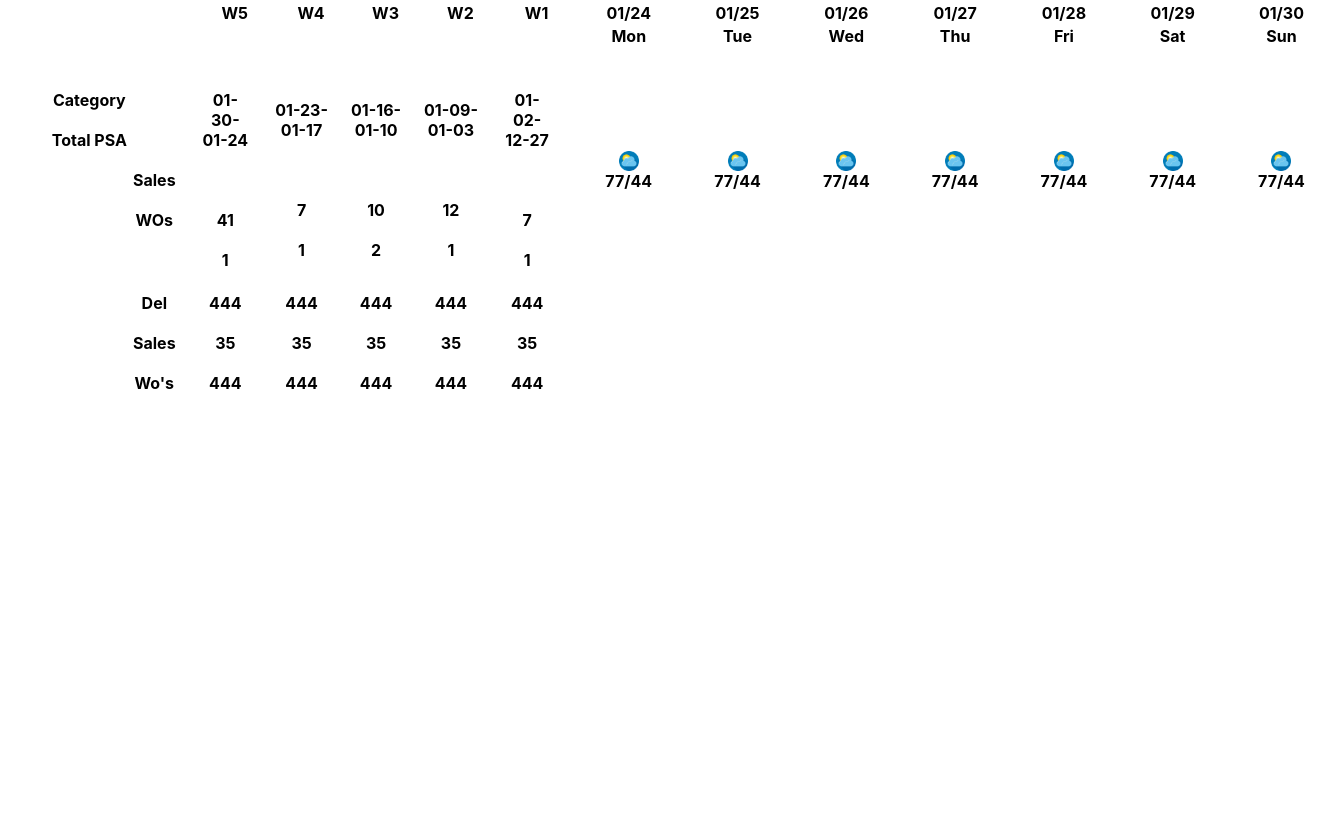
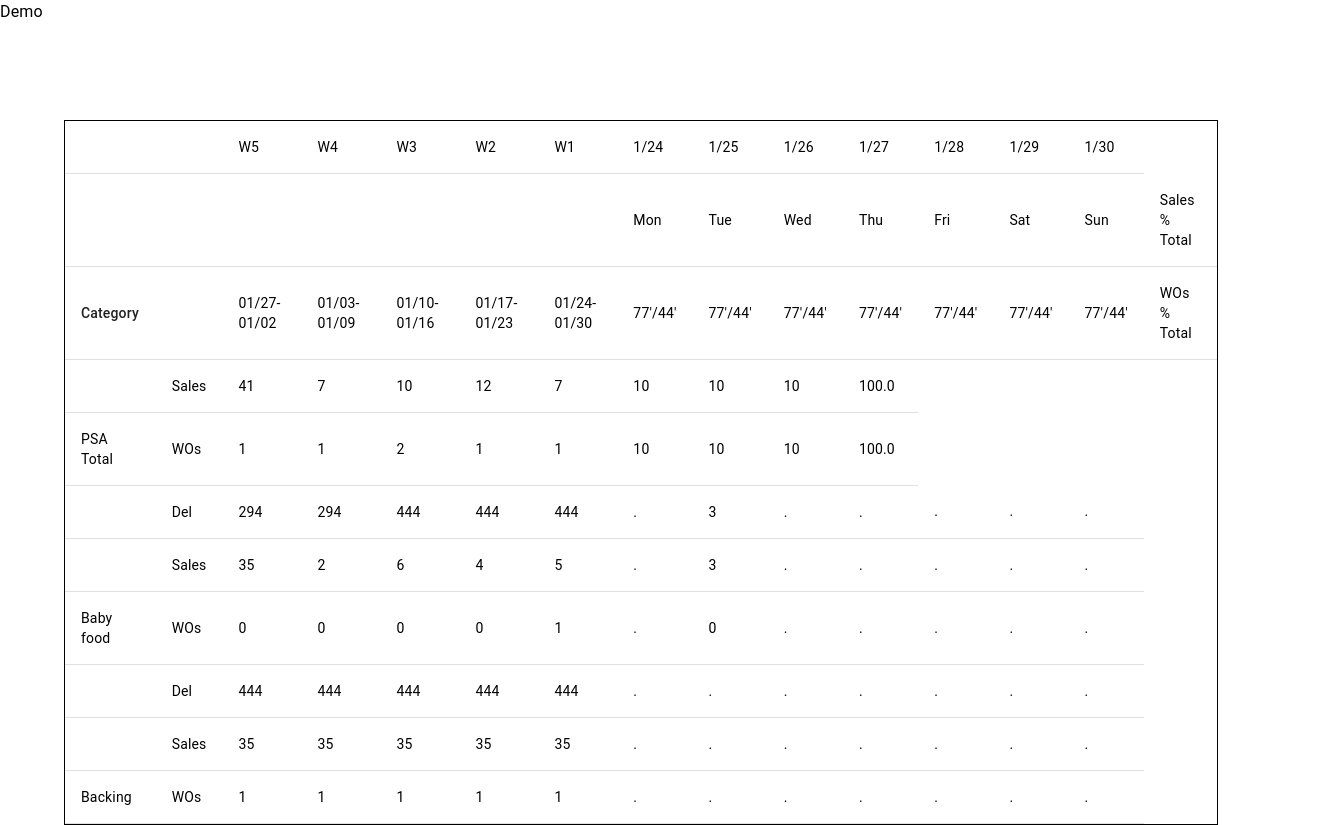
Before and after one commit to milan-vala/practical-mern-app, a React (Create React App) app: page / in a window 1280 px wide. Shown: the whole page, 1337 px wide, since content can reach past the window. Before the commit the page ends 800 px from the top, so only its background shows below. Built offline with nearby package versions, Linux system fonts and the light colour scheme.

Commit message:
mui table

```diff
--- a/package.json
+++ b/package.json
@@ -3,6 +3,9 @@
   "version": "0.1.0",
   "private": true,
   "dependencies": {
+    "@emotion/react": "^11.11.1",
+    "@emotion/styled": "^11.11.0",
+    "@mui/material": "^5.14.14",
     "@testing-library/jest-dom": "^5.17.0",
     "@testing-library/react": "^13.4.0",
     "@testing-library/user-event": "^13.5.0",
--- a/src/pages/dashboard/Dashboard.jsx
+++ b/src/pages/dashboard/Dashboard.jsx
@@ -1,5 +1,6 @@
 import React from "react";
 import moment from "moment";
+import { Table, TableCell, TableRow, Typography } from "@mui/material";
 import sampleData from "./sample-weather-data.json";
 
 const Dashboard = () => {
@@ -10,145 +11,200 @@ const Dashboard = () => {
   console.log("categoryAnalysisWeekly =>", categoryAnalysisWeekly);
 
   return (
-    <div>
-      <table>
-        <thead>
-          <th></th>
-          <th>W5</th>
-          <th>W4</th>
-          <th>W3</th>
-          <th>W2</th>
-          <th>W1</th>
-          {weatherData.map((item, index) => {
-            return (
-              <th key={index} style={{ padding: "0 30px 0 30px" }}>
-                <label>{moment(item.wthrDte).format("MM/DD")}</label>
-              </th>
-            );
-          })}
-        </thead>
-        <thead>
-          {Array.apply(null, Array(6)).map((item, index) => (
-            <th key={index}></th>
-          ))}
-          {weatherData.map((item, index) => {
-            return (
-              <th key={index} style={{ padding: "0 30px 0 30px" }}>
-                <label>{moment(item.wthrDte).format("ddd")}</label>
-              </th>
-            );
-          })}
-        </thead>
-        <br />
-        <thead>
-          <th
-            style={{
-              paddingRight: "20px",
-              paddingTop: "20px",
-              display: "flex",
-              flexDirection: "column",
-            }}
-          >
-            <label>Category</label>
-            <br />
-            <label>Total PSA</label>
-            <br />
-            <div
-              style={{
-                display: "flex",
-                flexDirection: "column",
-                marginLeft: "130px",
-              }}
-            >
-              <label>Sales</label>
-              <br />
-              <label>WOs</label>
-            </div>
-          </th>
-          {categoryAnalysisWeekly.slice(0, 5).map((item, index) => {
-            return (
-              <th
-                key={index}
-                style={{ paddingRight: "20px", paddingTop: "20px" }}
-              >
-                <label>
-                  {moment(item.toDate).format("MM-DD")}-
-                  {moment(item.fromDate).format("MM-DD")}
-                </label>
-                <br />
-                <br />
-                <br />
-                <br />
-                <label>{item.psaTotalSales}</label>
-                <br />
-                <br />
-                <label>{item.psaTotalWriteOffs}</label>
-              </th>
-            );
-          })}
-          {weatherData.map((item, index) => {
-            return (
-              <th key={index} style={{ padding: "0 30px 0 30px" }}>
-                <div
-                  style={{
-                    display: "flex",
-                    flexDirection: "column",
-                    alignItems: "center",
-                  }}
-                >
-                  <img
-                    src="./weatherapp.png"
-                    height={20}
-                    width={20}
-                    alt="weather-icon"
-                  />
-                  <label>
-                    {item.hiTempNum}/{item.loTempNum}
-                  </label>
-                </div>
-              </th>
-            );
-          })}
-        </thead>
-
-        <thead>
-          <th
-            style={{
-              paddingRight: "20px",
-              paddingTop: "20px",
-              display: "flex",
-              flexDirection: "column",
-            }}
-          >
-            <div
-              style={{
-                display: "flex",
-                flexDirection: "column",
-                marginLeft: "130px",
-              }}
-            >
-              <label>Del</label>
-              <br />
-              <label>Sales</label>
-              <br />
-              <label>Wo's</label>
-            </div>
-          </th>
-          {categoryAnalysisWeekly.slice(0, 5).map((item, index) => {
-            return (
-              <th key={index} style={{ paddingRight: "20px", paddingTop: "20px" }}>
-                <label>{item.deliveries}</label>
-                <br />
-                <br />
-                <label>{item.sales}</label>
-                <br />
-                <br />
-                <label>{item.deliveries}</label>
-              </th>
-            );
-          })}
-        </thead>
-      </table>
+    <div style={{ width: "100" }}>
+      <Typography>Demo</Typography>
+      <div
+        style={{
+          width: "90%",
+          position: "absolute",
+          top: "15%",
+          left: "5%",
+          border: "1px solid black",
+        }}
+      >
+        <Table>
+          <TableRow>
+            <TableCell />
+            <TableCell />
+            <TableCell>W5</TableCell>
+            <TableCell>W4</TableCell>
+            <TableCell>W3</TableCell>
+            <TableCell>W2</TableCell>
+            <TableCell>W1</TableCell>
+            <TableCell>1/24</TableCell>
+            <TableCell>1/25</TableCell>
+            <TableCell>1/26</TableCell>
+            <TableCell>1/27</TableCell>
+            <TableCell>1/28</TableCell>
+            <TableCell>1/29</TableCell>
+            <TableCell>1/30</TableCell>
+          </TableRow>
+          <TableRow>
+            <TableCell />
+            <TableCell />
+            <TableCell />
+            <TableCell />
+            <TableCell />
+            <TableCell />
+            <TableCell />
+            <TableCell>Mon</TableCell>
+            <TableCell>Tue</TableCell>
+            <TableCell>Wed</TableCell>
+            <TableCell>Thu</TableCell>
+            <TableCell>Fri</TableCell>
+            <TableCell>Sat</TableCell>
+            <TableCell>Sun</TableCell>
+            <TableCell>Sales % Total</TableCell>
+          </TableRow>
+          <TableRow>
+            <TableCell variant="head">Category</TableCell>
+            <TableCell />
+            <TableCell>01/27-01/02</TableCell>
+            <TableCell>01/03-01/09</TableCell>
+            <TableCell>01/10-01/16</TableCell>
+            <TableCell>01/17-01/23</TableCell>
+            <TableCell>01/24-01/30</TableCell>
+            <TableCell>77'/44'</TableCell>
+            <TableCell>77'/44'</TableCell>
+            <TableCell>77'/44'</TableCell>
+            <TableCell>77'/44'</TableCell>
+            <TableCell>77'/44'</TableCell>
+            <TableCell>77'/44'</TableCell>
+            <TableCell>77'/44'</TableCell>
+            <TableCell>WOs % Total</TableCell>
+          </TableRow>
+          <TableRow>
+            <TableCell />
+            <TableCell>Sales</TableCell>
+            <TableCell>41</TableCell>
+            <TableCell>7</TableCell>
+            <TableCell>10</TableCell>
+            <TableCell>12</TableCell>
+            <TableCell>7</TableCell>
+            {/* some othere data */}
+            <TableCell>10</TableCell>
+            <TableCell>10</TableCell>
+            <TableCell>10</TableCell>
+            <TableCell>100.0</TableCell>
+          </TableRow>
+          <TableRow>
+            <TableCell>PSA Total</TableCell>
+            <TableCell>WOs</TableCell>
+            <TableCell>1</TableCell>
+            <TableCell>1</TableCell>
+            <TableCell>2</TableCell>
+            <TableCell>1</TableCell>
+            <TableCell>1</TableCell>
+            {/* some othere data */}
+            <TableCell>10</TableCell>
+            <TableCell>10</TableCell>
+            <TableCell>10</TableCell>
+            <TableCell>100.0</TableCell>
+          </TableRow>
+          <TableRow>
+            <TableCell />
+            <TableCell>Del</TableCell>
+            <TableCell>294</TableCell>
+            <TableCell>294</TableCell>
+            <TableCell>444</TableCell>
+            <TableCell>444</TableCell>
+            <TableCell>444</TableCell>
+            {/* some othere data */}
+            <TableCell>.</TableCell>
+            <TableCell>3</TableCell>
+            <TableCell>.</TableCell>
+            <TableCell>.</TableCell>
+            <TableCell>.</TableCell>
+            <TableCell>.</TableCell>
+            <TableCell>.</TableCell>
+          </TableRow>
+          <TableRow>
+            <TableCell />
+            <TableCell>Sales</TableCell>
+            <TableCell>35</TableCell>
+            <TableCell>2</TableCell>
+            <TableCell>6</TableCell>
+            <TableCell>4</TableCell>
+            <TableCell>5</TableCell>
+            {/* some othere data */}
+            <TableCell>.</TableCell>
+            <TableCell>3</TableCell>
+            <TableCell>.</TableCell>
+            <TableCell>.</TableCell>
+            <TableCell>.</TableCell>
+            <TableCell>.</TableCell>
+            <TableCell>.</TableCell>
+          </TableRow>
+          <TableRow>
+            <TableCell>Baby food</TableCell>
+            <TableCell>WOs</TableCell>
+            <TableCell>0</TableCell>
+            <TableCell>0</TableCell>
+            <TableCell>0</TableCell>
+            <TableCell>0</TableCell>
+            <TableCell>1</TableCell>
+            {/* some othere data */}
+            <TableCell>.</TableCell>
+            <TableCell>0</TableCell>
+            <TableCell>.</TableCell>
+            <TableCell>.</TableCell>
+            <TableCell>.</TableCell>
+            <TableCell>.</TableCell>
+            <TableCell>.</TableCell>
+          </TableRow>
+          <TableRow>
+            <TableCell />
+            <TableCell>Del</TableCell>
+            <TableCell>444</TableCell>
+            <TableCell>444</TableCell>
+            <TableCell>444</TableCell>
+            <TableCell>444</TableCell>
+            <TableCell>444</TableCell>
+            {/* some othere data */}
+            <TableCell>.</TableCell>
+            <TableCell>.</TableCell>
+            <TableCell>.</TableCell>
+            <TableCell>.</TableCell>
+            <TableCell>.</TableCell>
+            <TableCell>.</TableCell>
+            <TableCell>.</TableCell>
+          </TableRow>
+          <TableRow>
+            <TableCell />
+            <TableCell>Sales</TableCell>
+            <TableCell>35</TableCell>
+            <TableCell>35</TableCell>
+            <TableCell>35</TableCell>
+            <TableCell>35</TableCell>
+            <TableCell>35</TableCell>
+            {/* some othere data */}
+            <TableCell>.</TableCell>
+            <TableCell>.</TableCell>
+            <TableCell>.</TableCell>
+            <TableCell>.</TableCell>
+            <TableCell>.</TableCell>
+            <TableCell>.</TableCell>
+            <TableCell>.</TableCell>
+          </TableRow>
+          <TableRow>
+            <TableCell>Backing</TableCell>
+            <TableCell>WOs</TableCell>
+            <TableCell>1</TableCell>
+            <TableCell>1</TableCell>
+            <TableCell>1</TableCell>
+            <TableCell>1</TableCell>
+            <TableCell>1</TableCell>
+            {/* some othere data */}
+            <TableCell>.</TableCell>
+            <TableCell>.</TableCell>
+            <TableCell>.</TableCell>
+            <TableCell>.</TableCell>
+            <TableCell>.</TableCell>
+            <TableCell>.</TableCell>
+            <TableCell>.</TableCell>
+          </TableRow>
+        </Table>
+      </div>
     </div>
   );
 };
```
Also changed, not shown: src/pages/dashboard/temp2.js (added, +138 -0 lines), 1 other file (tests, documents, lock files or other folders).
